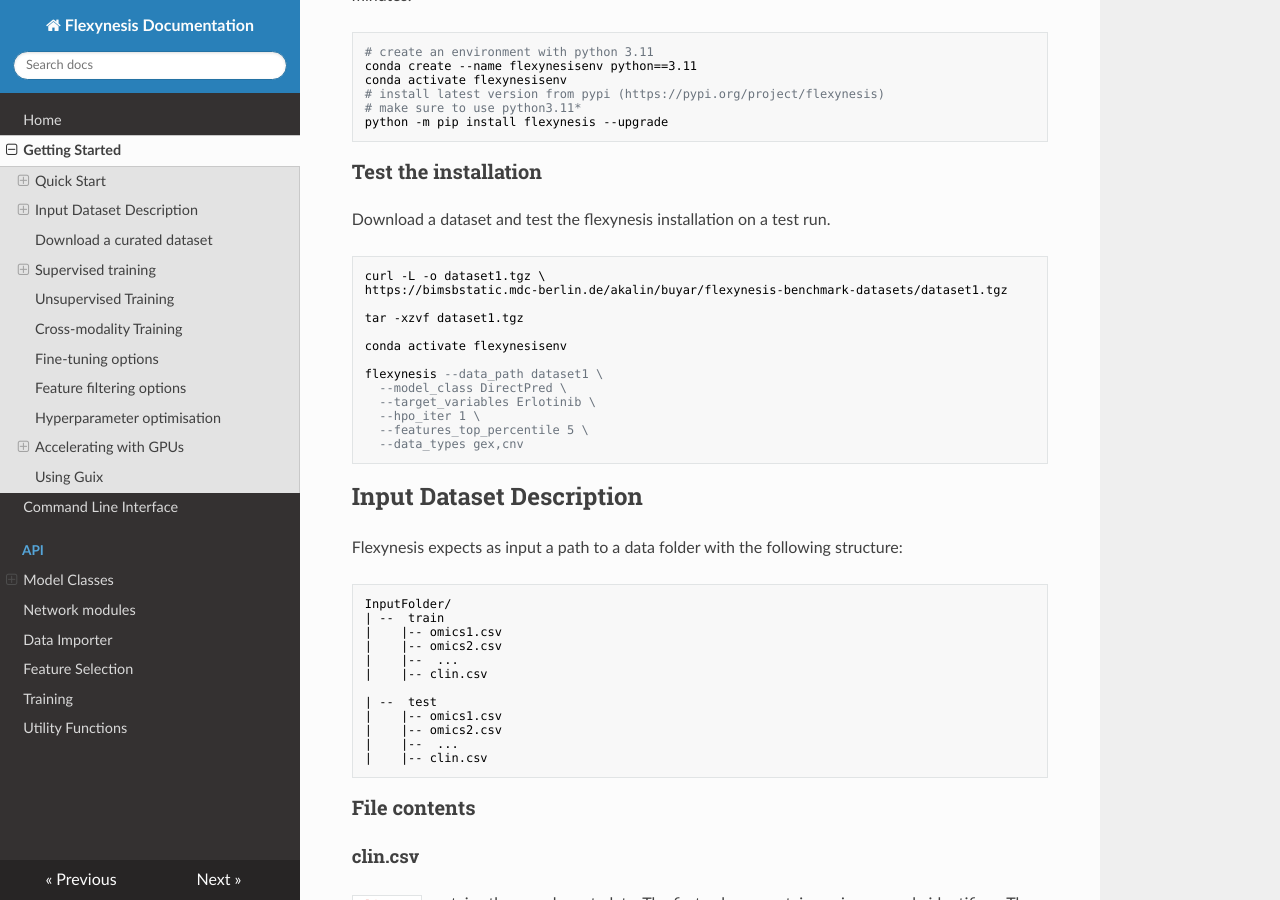
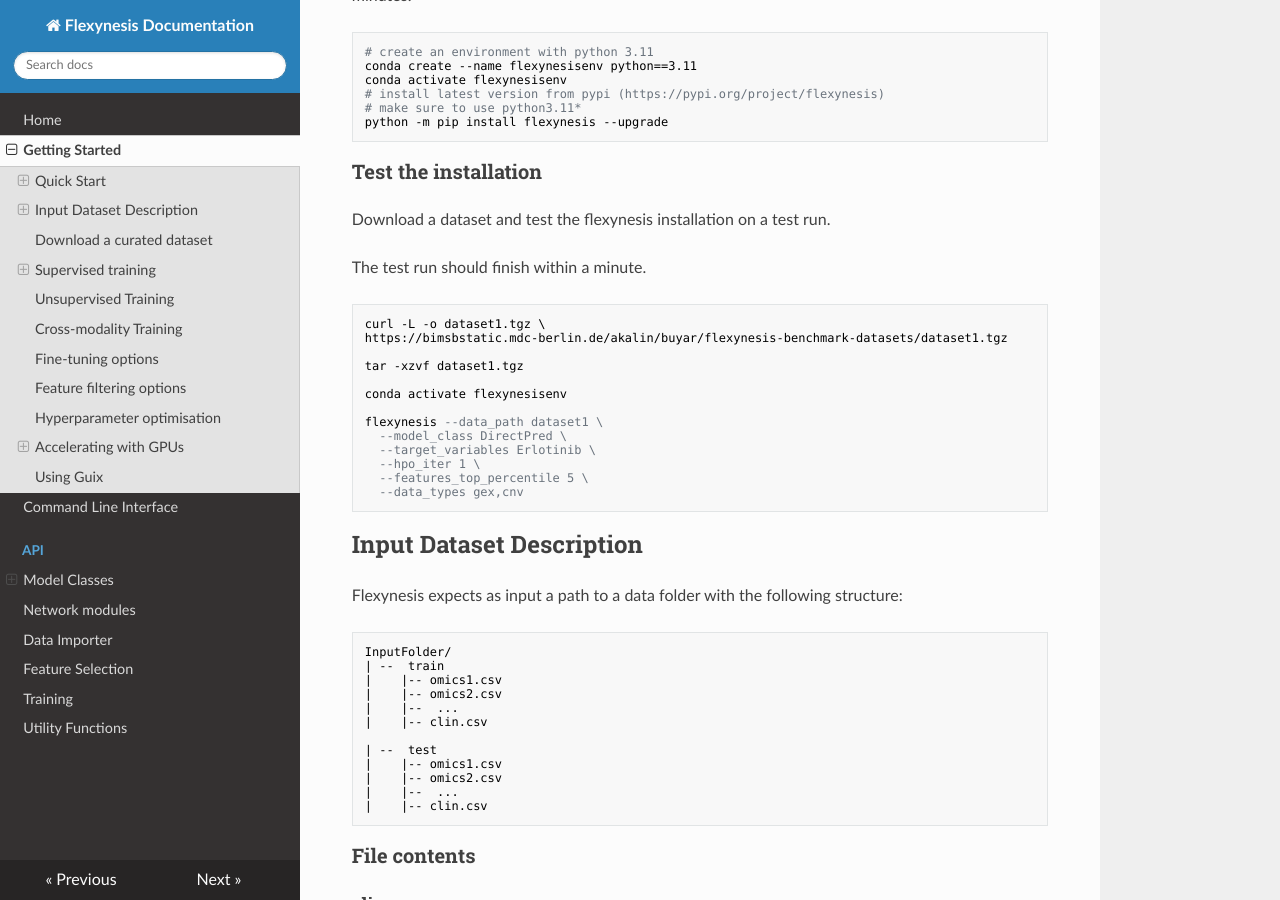
Before and after one commit to BIMSBbioinfo/flexynesis, an MkDocs documentation site: the page built from docs/getting_started.md, in a window 1280 px wide and 900 px high, scrolled down 306 px. Built offline with MkDocs 1.6.1, drawn with Linux system fonts in a browser that asks for light colours; nearby versions of some CDN libraries.

Commit message:
add info about expected time for demo

````diff
--- a/docs/getting_started.md
+++ b/docs/getting_started.md
@@ -18,6 +18,9 @@
 ### Test the installation
 
 Download a dataset and test the flexynesis installation on a test run.
+
+The test run should finish within a minute.
+
 ```
 curl -L -o dataset1.tgz \
 https://bimsbstatic.mdc-berlin.de/akalin/buyar/flexynesis-benchmark-datasets/dataset1.tgz
````
